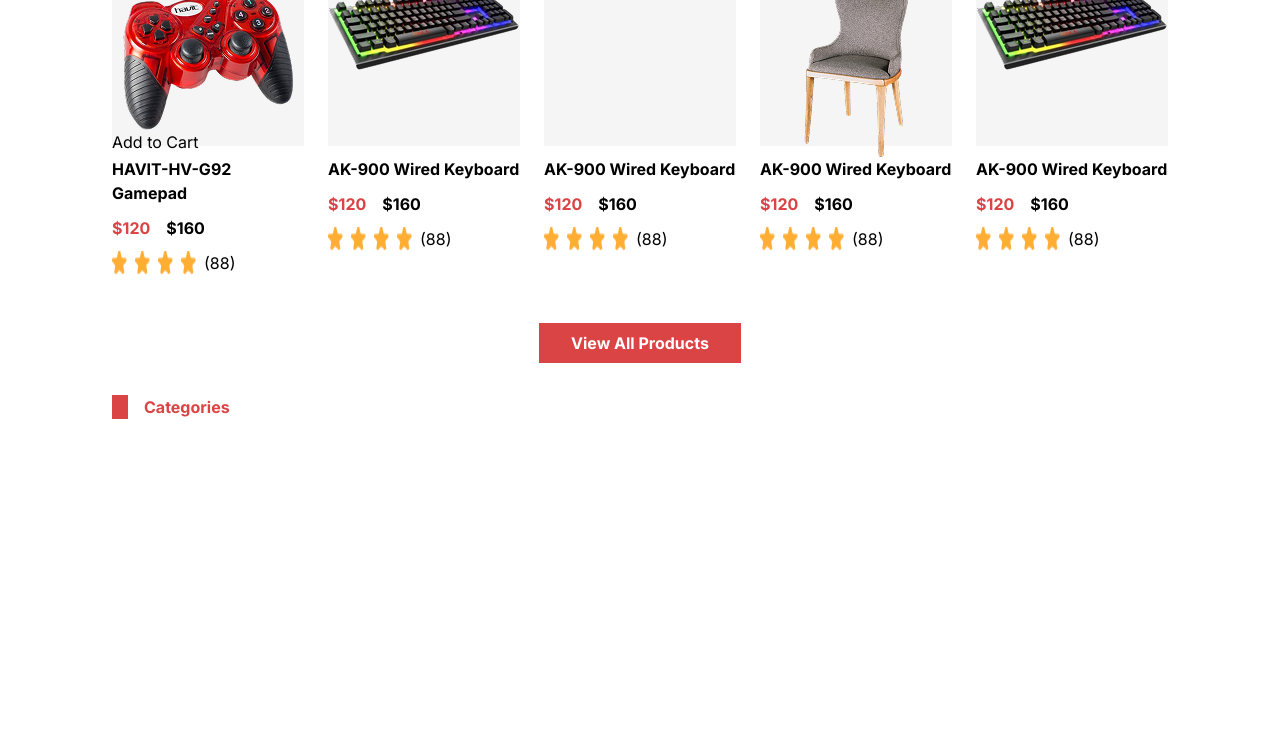
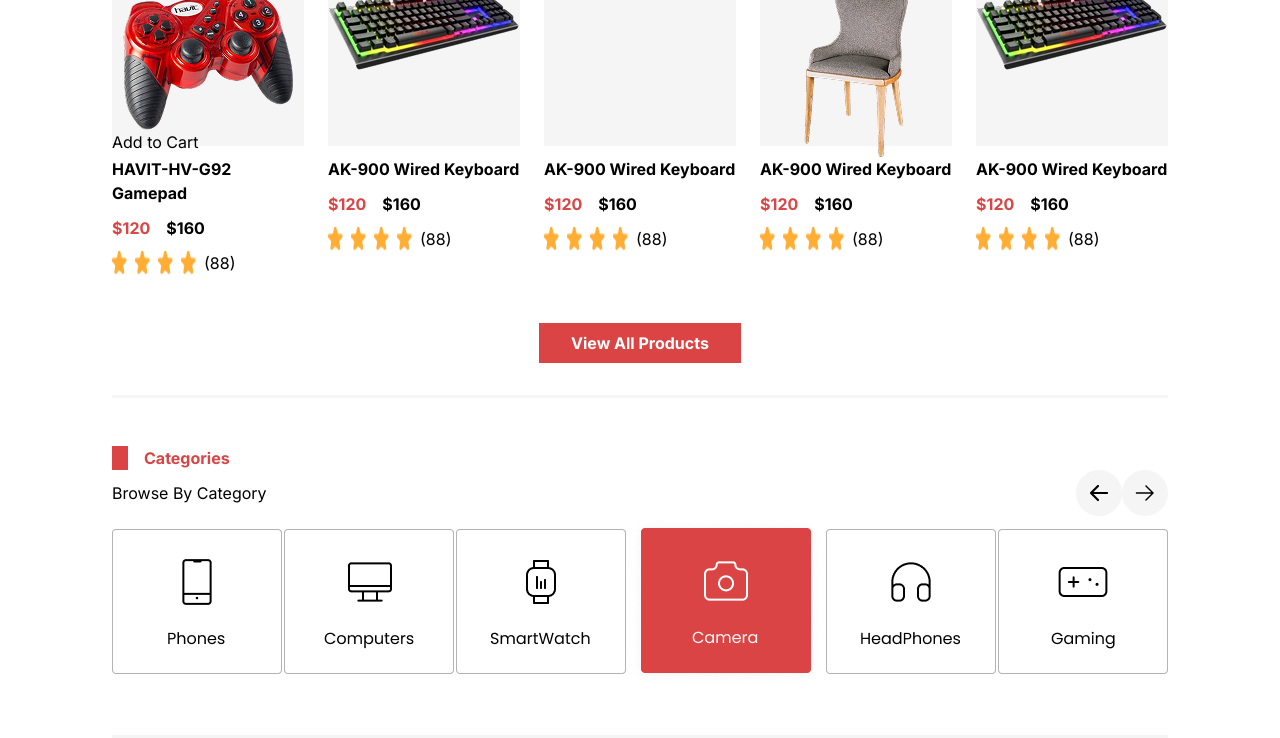
Before and after one commit to daryldjeugang-dot/E-commerce-Website, a plain HTML site: page index.html in a window 1280 px wide. Shown: the part 852-1590 px from the top of the page. Before the commit the page ends 1271 px from the top, so only its background shows below. Drawn offline with nearby package versions, Linux system fonts and the light colour scheme.

Commit message:
Section-4

```diff
--- a/index.html
+++ b/index.html
@@ -237,6 +237,25 @@
             </div>
           </section>
 
+          <!-- Section 3 -->
+           <section class="border-b-[.2rem] border-t-[.2rem] border-gris py-[3rem]">
           <h1 class="border-l-[#DB4444] border-l-[1rem] px-[1rem] text-[#DB4444] font-bold">Categories</h1>
+           <div class="flex gap-[1rem] items-center justify-between">
+          <h2 class="capitalize">Browse by category</h2>
+           <p class="flex">
+              <img src="./assets/image/Fill With Left Arrow.png" alt="">
+              <img src="./assets/image/Fill with Right Arrow.png" alt=""></p>
+              </div>
+          <div>
+            <ul class="flex items-center justify-between *:hover:bg-primary"">
+              <li><a href=""><img src="./assets/image/phone.png" alt=""></a></li>
+              <li><a href=""><img src="./assets/image/ordi.png" alt=""></a></li>
+              <li><a href="" ><img src="./assets/image/watch.png" alt="" ></a></li>
+              <li><a href=""><img src="./assets/image/camera.png" alt=""></a></li>
+              <li><a href=""><img src="./assets/image/hearphone.png" alt=""></a></li>
+              <li><a href=""><img src="./assets/image/gaming.png" alt=""></a></li>
+            </ul>
+          </div>
+          </section>
 </body>
 </html>
```
Also changed, not shown: assets/image/camera.png (added), assets/image/gaming.png (added), assets/image/hearphone.png (added), assets/image/ordi.png (added), assets/image/phone.png (added), assets/image/watch.png (added).
